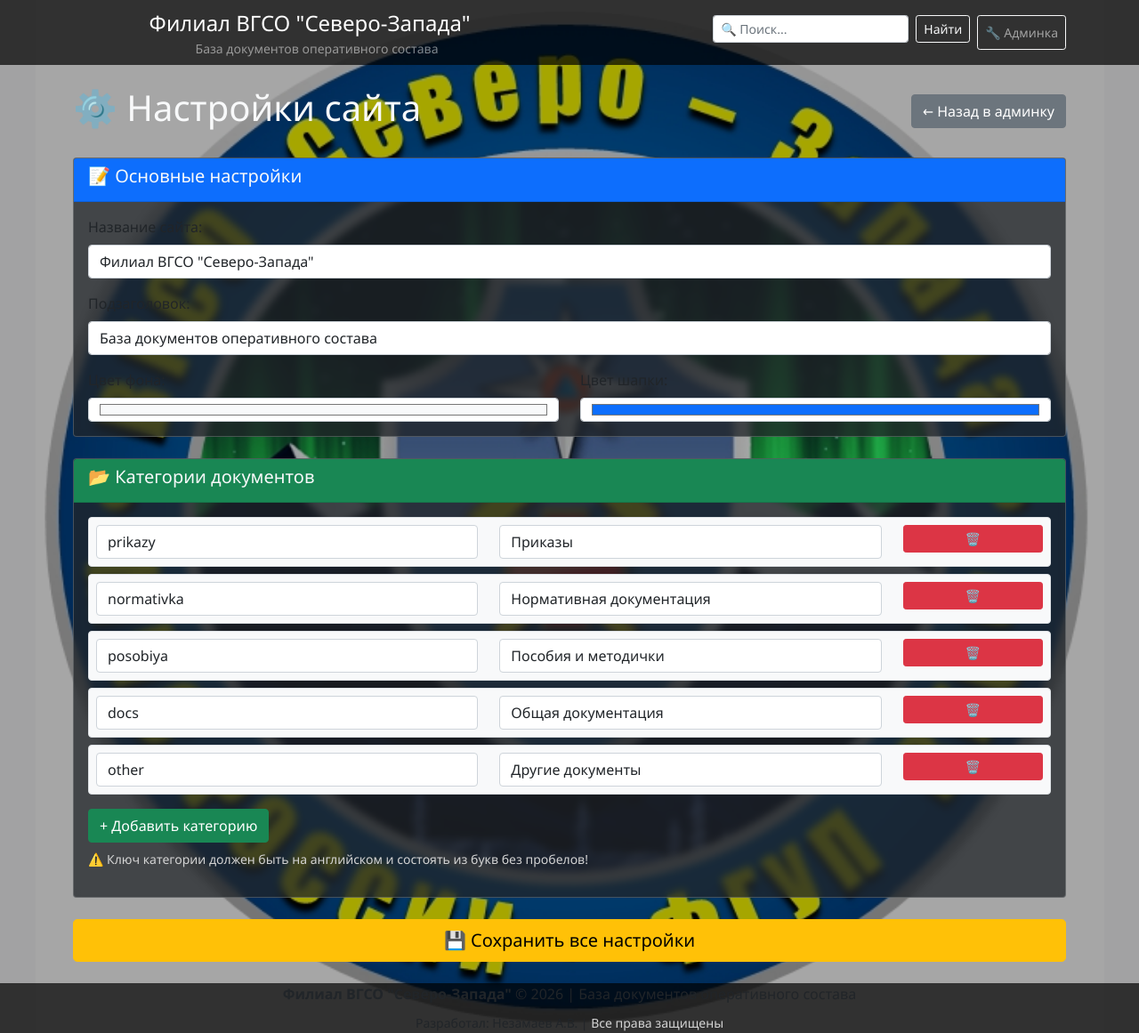
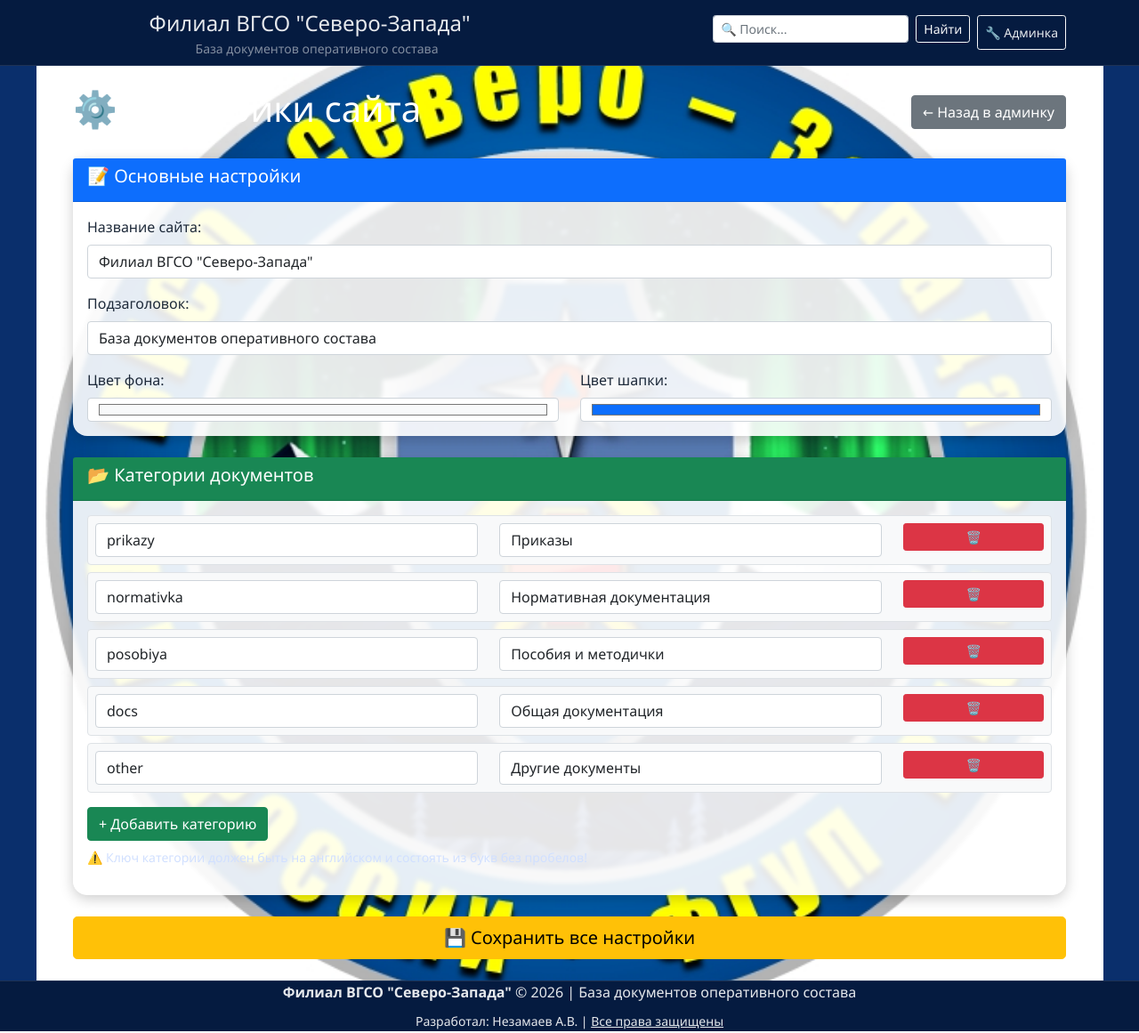
Before and after one commit to nezamaevaleks-a11y/vgsch-docs, a Flask app: page /admin/settings in a window 1280 px wide. Shown: the whole page at 89% size. Run offline with Flask 3, Linux system fonts and the light colour scheme; the visitor is signed in with stand-in values (Sample User, id 1).

Commit message:
Новый дизайн: глубокий синий фон, карточки со стеклом

```diff
--- a/templates/base.html
+++ b/templates/base.html
@@ -6,59 +6,106 @@
     <title>{% block title %}{{ site_title }}{% endblock %}</title>
     <link href="https://cdn.jsdelivr.net/npm/bootstrap@5.1.3/dist/css/bootstrap.min.css" rel="stylesheet">
     <style>
-        /* --- Стили для фона с логотипом --- */
+        /* --- ГЛОБАЛЬНЫЙ СИНИЙ ФОН --- */
         body {
+            /* 1. Основной глубокий синий фон */
+            background-color: #0A2F6C;
+            /* 2. Логотип на фоне (большой, по центру, виден полностью) */
             background-image: url("{{ url_for('static', filename='logo.jpg') }}");
             background-repeat: no-repeat;
-            /* contain — логотип виден целиком, без обрезания */
-            background-size: contain;
-            /* По центру */
             background-position: center center;
             background-attachment: fixed;
-            background-color: {{ background_color }};
+            background-size: contain; /* Логотип виден целиком */
             font-family: 'Segoe UI', Tahoma, Geneva, Verdana, sans-serif;
         }
 
-        /* Полупрозрачный слой — светлее */
+        /* Контентный слой (без дополнительного затенения) */
         .content-wrapper {
-            background-color: rgba(0, 0, 0, 0.35);
+            /* Убираем старый чёрный слой. Фон теперь будет чистым. */
             min-height: 100vh;
         }
 
-        /* Шапка и подвал */
+        /* Стиль для ШАПКИ и ПОДВАЛА — тёмно-синий */
         .navbar, .footer {
-            background-color: rgba(0, 0, 0, 0.7) !important;
+            background-color: #051B40 !important;
+            border-bottom: 1px solid rgba(255,255,255,0.1);
         }
 
-        .footer a {
-            color: rgba(255,255,255,0.8);
-            text-decoration: none;
+        .footer {
+            border-top: 1px solid rgba(255,255,255,0.1);
+            border-bottom: none;
+        }
+
+        .navbar-brand, .nav-link, .footer, .footer a {
+            color: rgba(255,255,255,0.9) !important;
         }
         .footer a:hover {
-            color: white;
+            color: white !important;
             text-decoration: underline;
         }
 
-        /* Карточки документов */
+        /* --- КАРТОЧКИ ДОКУМЕНТОВ (ПОЧТИ БЕЛЫЕ, НО С ЭФФЕКТОМ СТЕКЛА) --- */
         .card {
-            background-color: rgba(33, 37, 41, 0.75);
-            backdrop-filter: blur(4px);
-            border: 1px solid rgba(255,255,255,0.2);
+            background-color: rgba(255, 255, 255, 0.9);
+            backdrop-filter: blur(2px);
+            border: none;
+            border-radius: 16px;
+            box-shadow: 0 4px 15px rgba(0, 0, 0, 0.2);
+            transition: transform 0.2s, box-shadow 0.2s;
         }
-        .card-title, .card-text {
-            color: #f8f9fa;
+        .card:hover {
+            transform: translateY(-4px);
+            box-shadow: 0 8px 25px rgba(0, 0, 0, 0.25);
+        }
+        /* Цвет текста в карточках — тёмный, для контраста */
+        .card-title, .card-text, .card-body {
+            color: #1e2a3a !important;
+        }
+        .card-title {
+            font-weight: 600;
+        }
+        /* Для кнопок "Перейти →" внутри карточек */
+        .card .btn-primary {
+            background-color: #0A2F6C;
+            border-color: #0A2F6C;
+        }
+        .card .btn-primary:hover {
+            background-color: #051B40;
+            border-color: #051B40;
         }
 
-        /* Текст */
-        p, h1, h2, h3, h4, h5, h6, .lead {
-            color: #f8f9fa !important;
+        /* --- ОСНОВНЫЕ ЗАГОЛОВКИ И ТЕКСТ ПОВЕРХ СИНЕГО ФОНА --- */
+        /* Все, что не в карточках, будет белым, чтобы читаться на синем */
+        h1, h2, h3, h4, h5, h6, p, .lead, .text-muted {
+            color: #ffffff !important;
         }
         .text-muted {
-            color: #d4d4d4 !important;
+            color: #d1e0ff !important;
         }
 
+        /* --- АДАПТИВНОСТЬ И ПРОЧЕЕ --- */
         .search-form {
             min-width: 250px;
+        }
+        @media (max-width: 768px) {
+            .search-form {
+                width: 100%;
+                margin-top: 10px;
+            }
+            .card-body {
+                padding: 1rem;
+            }
+        }
+        @media (max-width: 480px) {
+            .card-title {
+                font-size: 1.2rem;
+            }
+        }
+        /* Цвет для предупреждений и сообщений */
+        .alert-info {
+            background-color: rgba(5, 27, 64, 0.9);
+            color: white;
+            border: none;
         }
     </style>
     {% block extra_css %}{% endblock %}
@@ -66,7 +113,7 @@
 <body>
 <div class="content-wrapper">
     <!-- ШАПКА -->
-    <nav class="navbar navbar-expand-lg navbar-dark" style="background-color: rgba(0,0,0,0.7)">
+    <nav class="navbar navbar-expand-lg navbar-dark">
         <div class="container">
             <div class="text-center flex-grow-1">
                 <span class="navbar-brand mb-0" style="font-size: 1.5rem;">{{ site_title }}</span>
@@ -93,6 +140,7 @@
         </div>
     </nav>
 
+    <!-- ОСНОВНОЙ КОНТЕНТ -->
     <div class="container mt-4">
         {% with messages = get_flashed_messages() %}
             {% if messages %}
@@ -108,6 +156,7 @@
         {% block content %}{% endblock %}
     </div>
 
+    <!-- ПОДВАЛ -->
     <footer class="footer mt-4">
         <div class="container text-center">
             <div>
```
